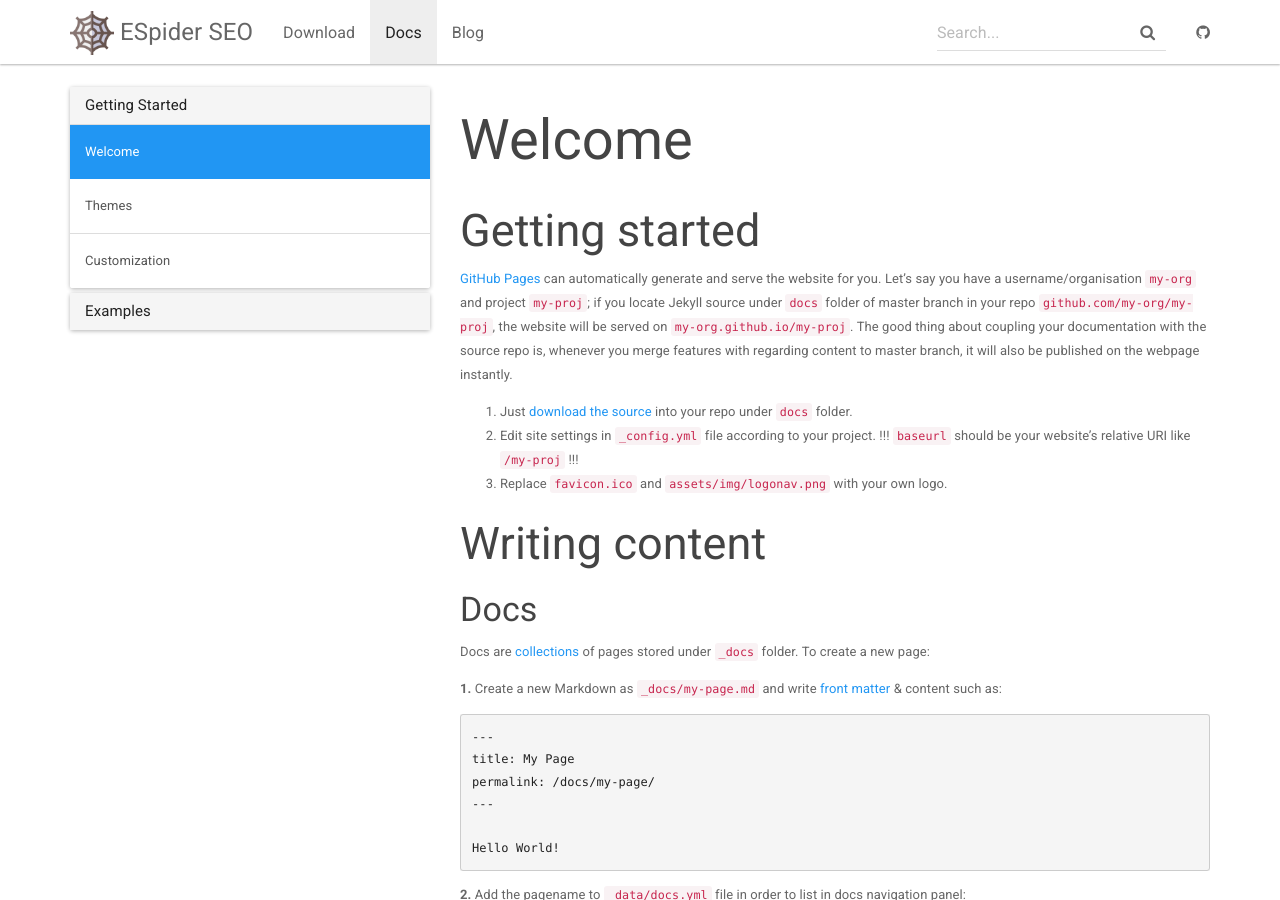
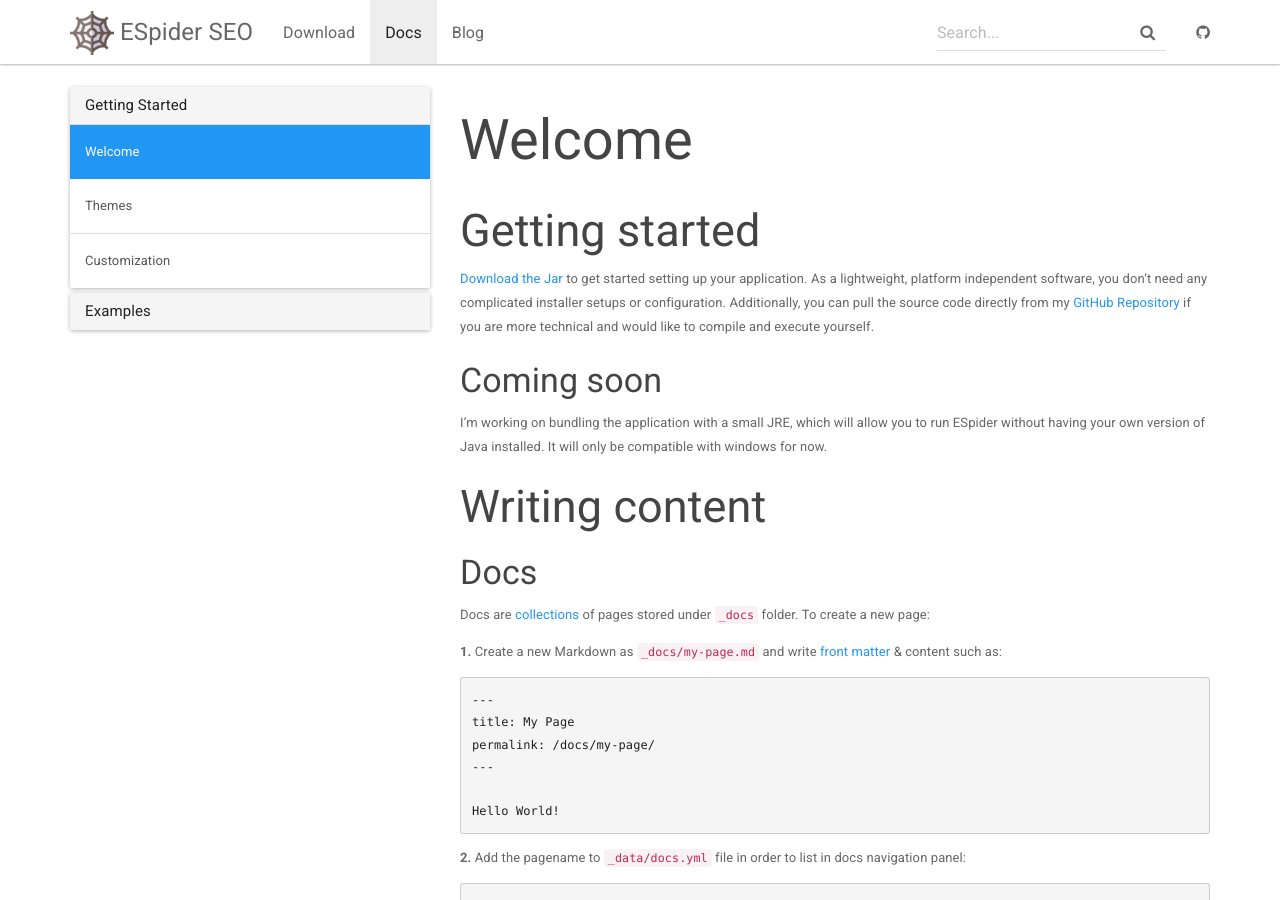
Before and after one commit to ephraimbennett/ESpider, a Jekyll site: the page built from _docs/index.md, in a window 1280 px wide and 900 px high. Built offline with Jekyll 4.4.1, drawn with Linux system fonts in a browser that asks for light colours.

Commit message:
changed the doc stuff

```diff
--- a/_docs/index.md
+++ b/_docs/index.md
@@ -6,13 +6,9 @@ redirect_from: /docs/index.html
 
 ## Getting started
 
-[GitHub Pages](https://pages.github.com) can automatically generate and serve the website for you.
-Let's say you have a username/organisation `my-org` and project `my-proj`; if you locate Jekyll source under `docs` folder of master branch in your repo `github.com/my-org/my-proj`, the website will be served on `my-org.github.io/my-proj`.
-The good thing about coupling your documentation with the source repo is, whenever you merge features with regarding content to master branch, it will also be published on the webpage instantly.
-
-1. Just [download the source](https://github.com/aksakalli/jekyll-doc-theme/archive/gh-pages.zip) into your repo under `docs` folder.
-2. Edit site settings in  `_config.yml` file according to your project. !!! `baseurl` should be your website's relative URI like `/my-proj` !!!
-3. Replace `favicon.ico` and `assets/img/logonav.png` with your own logo.
+[Download the Jar](https://pages.github.com) to get started setting up your application. As a lightweight, platform independent software, you don't need any complicated installer setups or configuration. Additionally, you can pull the source code directly from my [GitHub Repository](https://github.com/ephraimbennett/Scraping) if you are more technical and would like to compile and execute yourself.
+### Coming soon
+I'm working on bundling the application with a small JRE, which will allow you to run ESpider without having your own version of Java installed. It will only be compatible with windows for now.
 
 ## Writing content
 
```
